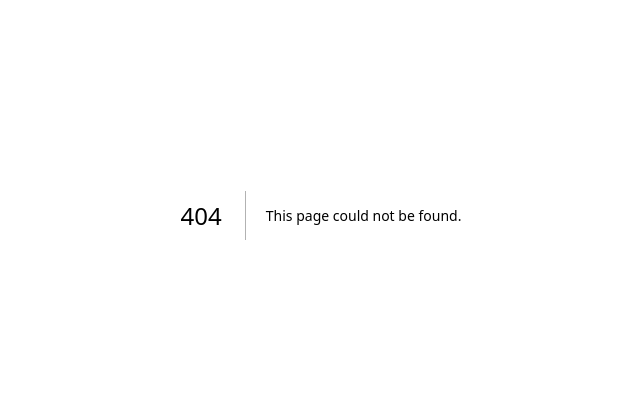
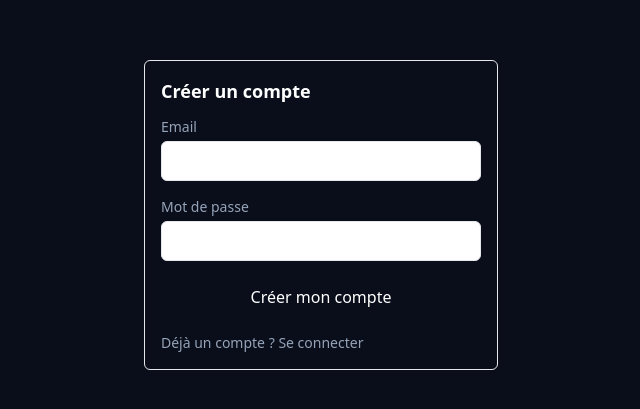
Before and after one commit to AdamsKamate/DASHBOARD, a Next.js app in the folder client_web/: page /register in a window 1280 px wide. Before the commit this address had no page. Shown: the part 185-594 px from the top of the page, without its empty margins (319-959 px from the left). Built offline with nearby package versions, Linux system fonts and the light colour scheme.

Commit message:
feat: add register page

```diff
--- /dev/null
+++ b/client_web/src/app/(auth)/register/page.tsx
@@ -0,0 +1,69 @@
+"use client";
+import { useState } from "react";
+import Link from "next/link";
+import { Button, Card, Input } from "@/components/ui";
+import { ApiRequestError, register } from "@/lib/api";
+
+export default function RegisterPage() {
+  const [email, setEmail] = useState("");
+  const [password, setPassword] = useState("");
+  const [loading, setLoading] = useState(false);
+  const [error, setError] = useState<string | null>(null);
+  const [done, setDone] = useState(false);
+
+  async function handleSubmit(e: React.FormEvent) {
+    e.preventDefault();
+    setError(null);
+    setLoading(true);
+    try {
+      await register(email, password);
+      setDone(true);
+    } catch (e) {
+      setError(e instanceof ApiRequestError ? e.message : "Une erreur est survenue");
+    } finally {
+      setLoading(false);
+    }
+  }
+
+  if (done) {
+    return (
+      <Card title="Compte créé">
+        <p className="text-slate-400 text-sm">
+          Vérifie tes emails pour confirmer ton compte avant de te connecter.
+        </p>
+      </Card>
+    );
+  }
+
+  return (
+    <Card title="Créer un compte">
+      <form onSubmit={handleSubmit} className="flex flex-col gap-4 w-80">
+        <Input
+          label="Email"
+          type="email"
+          value={email}
+          onChange={(e) => setEmail(e.target.value)}
+          required
+        />
+        <Input
+          label="Mot de passe"
+          type="password"
+          value={password}
+          onChange={(e) => setPassword(e.target.value)}
+          minLength={8}
+          required
+        />
+        {error && <p className="text-flare text-sm">{error}</p>}
+        <Button type="submit" disabled={loading}>
+          {loading ? "Création..." : "Créer mon compte"}
+        </Button>
+        <p className="text-sm text-slate-400">
+          Déjà un compte ?{" "}
+          <Link href="/login" className="text-signal">
+            Se connecter
+          </Link>
+        </p>
+      </form>
+    </Card>
+  );
+}
```
